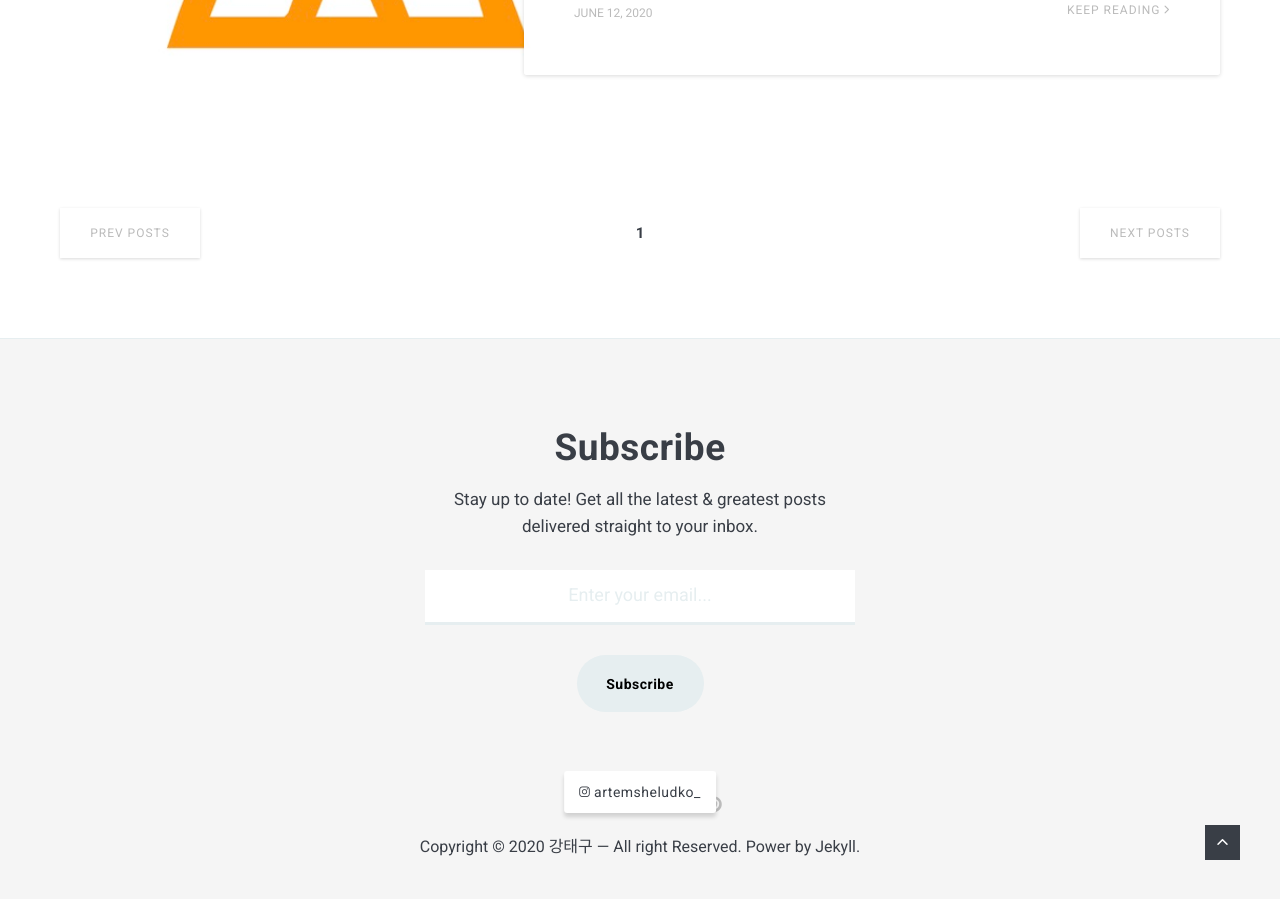
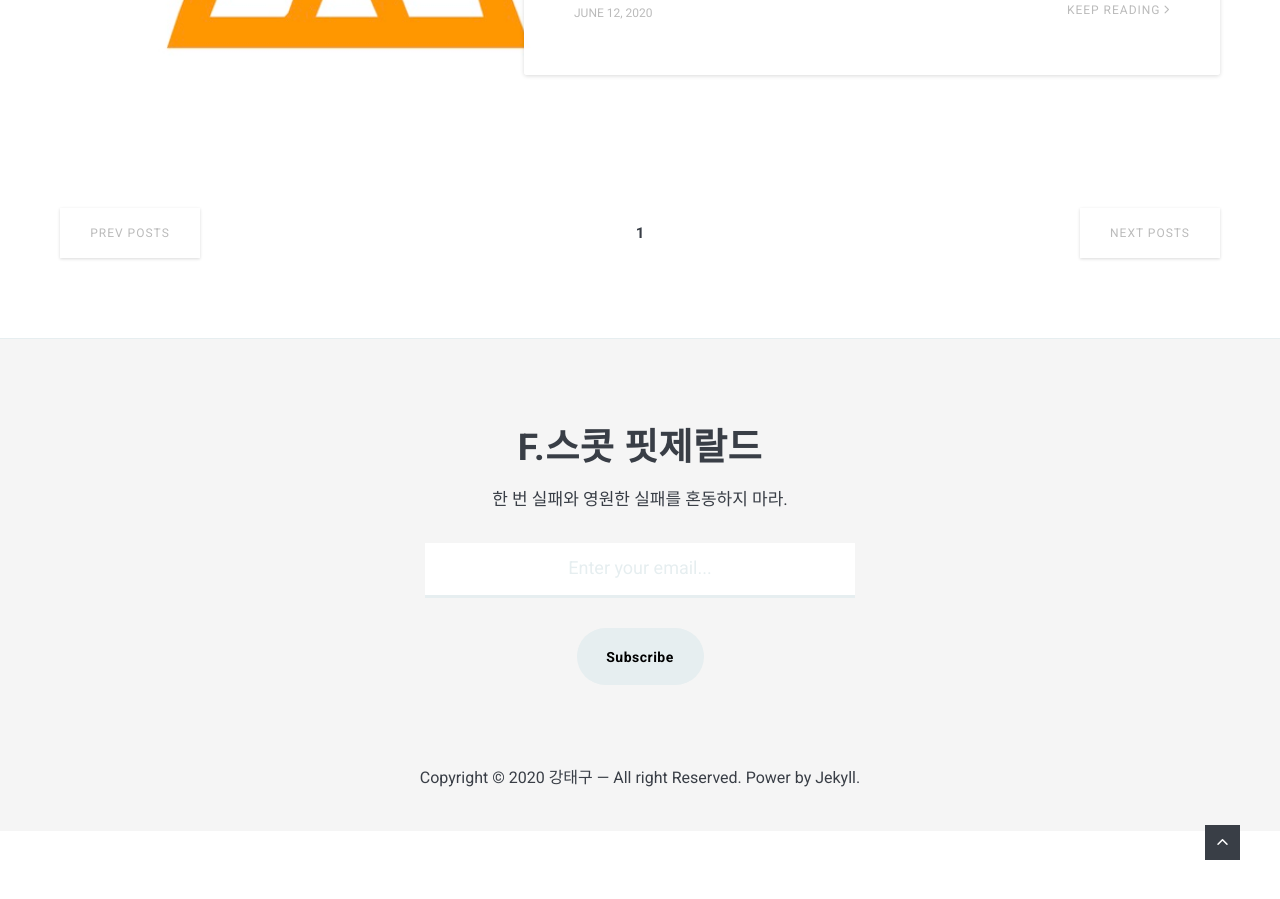
Before and after one commit to kangteagu/KANGTEAGU.github.io, a Jekyll site: the page built from index.html, in a window 1280 px wide and 900 px high, scrolled down 2905 px. Built offline with Jekyll 4.4.1, drawn with Linux system fonts in a browser that asks for light colours; nearby versions of some CDN libraries; the list of posts is cut into pages by our own code.

Commit message:
footer
마지막 글 수정

```diff
--- a/_includes/footer.html
+++ b/_includes/footer.html
@@ -4,9 +4,6 @@
 
     {% include subscribe.html %}
 
-    {% include instagram.html %}
-
-    {% include contact-link.html %}
 
     <div class="copyright">Copyright &copy; {{site.time | date: '%Y'}} <a href="/">{{ site.data.settings.title }}</a> — All right Reserved. Power by <a href="https://jekyllrb.com/">Jekyll</a>.</div>
 </div>
--- a/_includes/subscribe.html
+++ b/_includes/subscribe.html
@@ -1,7 +1,7 @@
 <div class="container">
   <div class="subscribe">
-    <h3 class="subscribe__title">Subscribe</h3>
-    <p class="subscribe__subtitle">Stay up to date! Get all the latest & greatest posts delivered straight to your inbox.</p>
+    <h3 class="subscribe__title">F.스콧 핏제랄드</h3>
+    <p class="subscribe__subtitle">한 번 실패와 영원한 실패를 혼동하지 마라.</p>
     <form class="subscribe-form validate" action="{% if site.data.settings.mailchimp %}//{{site.data.settings.mailchimp}}{% else %}#{% endif %}"
       method="POST" id="mc-embedded-subscribe-form" name="mc-embedded-subscribe-form" target="_blank" novalidate>
       <div class="subscribe-group">
```
